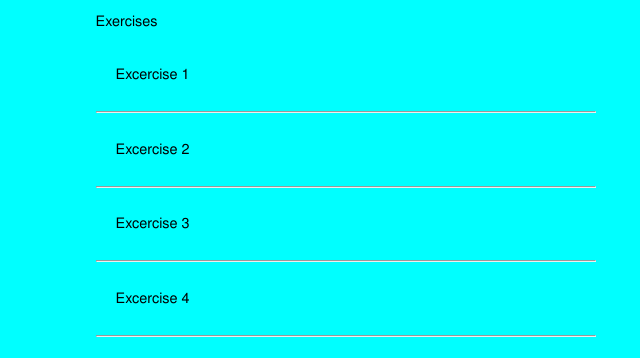
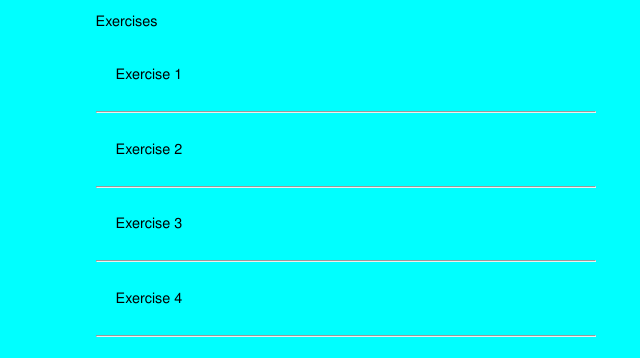
Before and after one commit to bianca-byte/clicking-feeling, a plain HTML site: page projects.html in a window 1280 px wide. Shown: the part 355-713 px from the top of the page, 226-866 px from the left. Drawn offline with nearby package versions, Linux system fonts and the light colour scheme.

Commit message:
spellcheck

```diff
--- a/projects.html
+++ b/projects.html
@@ -94,7 +94,7 @@
         <p class="section-titles">Exercises</p>
         <div class="accordion-container">
             <div class="accordion">
-                <p>Excercise 1</p>
+                <p>Exercise 1</p>
             </div>
             <div class="accordion-panel">
                 A Place
@@ -112,7 +112,7 @@
         <hr>
         <div class="accordion-container">
             <div class="accordion">
-                <p>Excercise 2</p>
+                <p>Exercise 2</p>
             </div>
             <div class="accordion-panel">
                 Dinner Table <br>
@@ -134,7 +134,7 @@
         <hr>
         <div class="accordion-container">
             <div class="accordion">
-                <p>Excercise 3</p>
+                <p>Exercise 3</p>
             </div>
             <div class="accordion-panel">
                 Written reflection on <a href="https://www.e-flux.com/journal/74/59810/jodi-s-infrastructure/">Jodi's
@@ -156,7 +156,7 @@
         <hr>
         <div class="accordion-container">
             <div class="accordion">
-                <p>Excercise 4</p>
+                <p>Exercise 4</p>
             </div>
 
             <div class="accordion-panel">
```
